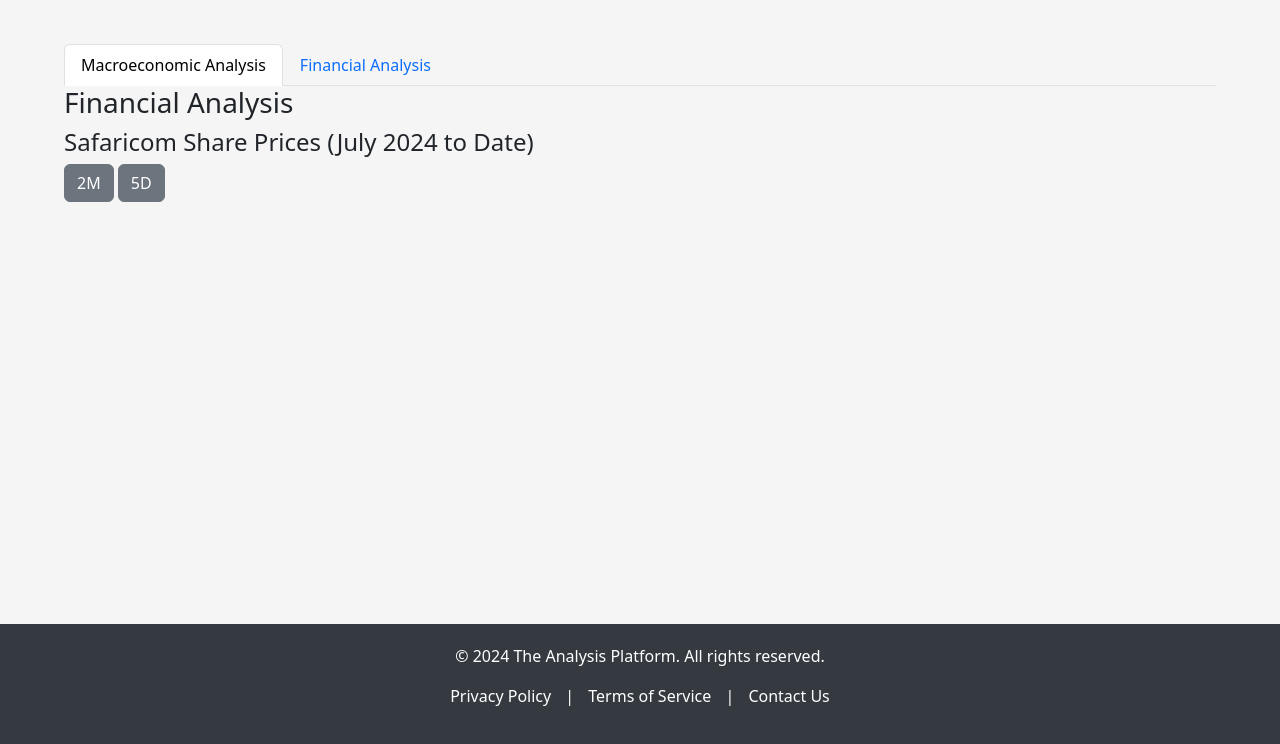
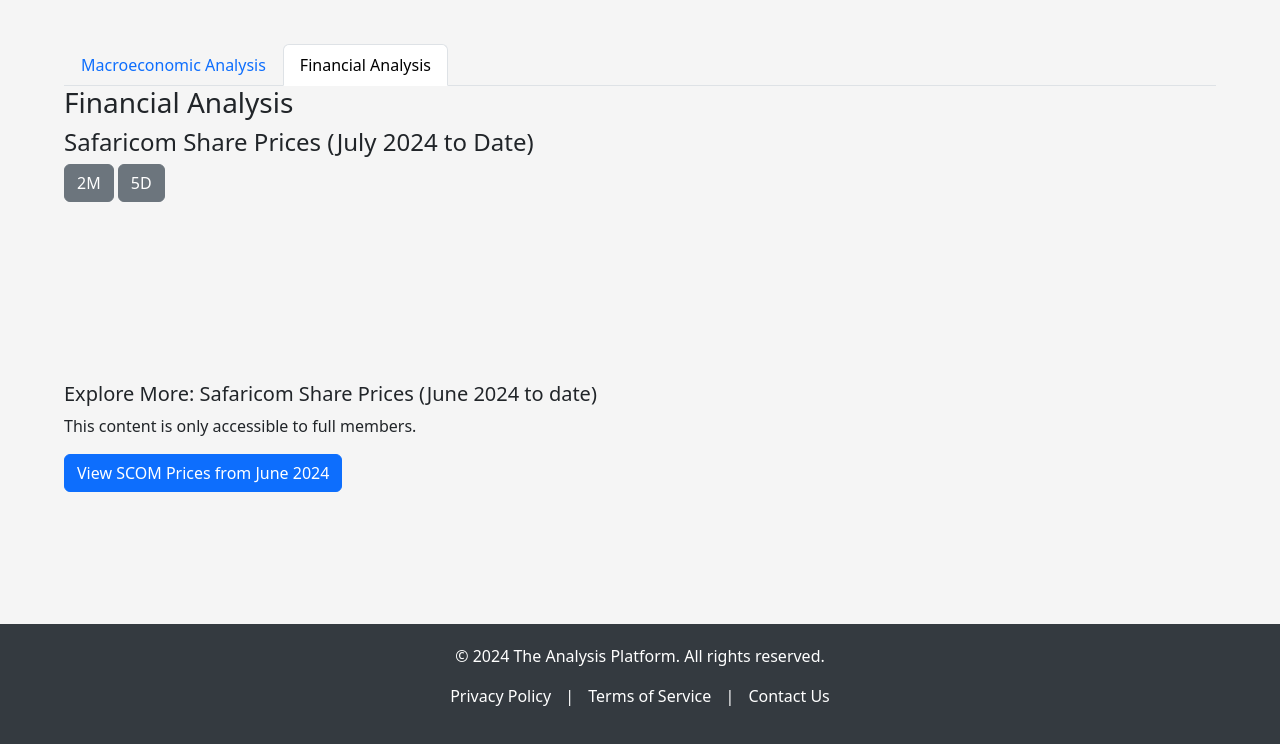
Before and after one commit to am-derrick/F_n_M-Platform, a Django app: template templates/financials/page1.html in a window 1280 px wide. Shown: the part 56-800 px from the top of the page. Run offline with Django 5.2, Linux system fonts and the light colour scheme; the template is opened without the code that fills it, so the values that code supplies are empty; the visitor is signed in with stand-in values (Sample User, id 1); a map, chart or similar area stays blank; parts of the project's set-up code (start-up, migrations or seed data) failed here and were passed over; some libraries are stand-ins or nearby versions; some web fonts are replaced.

Commit message:
fix: minor styling fixes

```diff
--- a/templates/accounts/home.html
+++ b/templates/accounts/home.html
@@ -124,7 +124,7 @@
     }
 
     function updateChart(data) {
-        let chart = Chart.getChart("chartGDP");
+        let chart = Chart.getChart("gdpChart");
         chart.data.datasets[0].data = data;
         chart.update();
     }
--- a/templates/financials/page1.html
+++ b/templates/financials/page1.html
@@ -6,10 +6,10 @@
 <div class="container mt-4">
     <ul class="nav nav-tabs" id="analysisTabs" role="tablist">
         <li class="nav-item">
-            <a class="nav-link active" id="macro-tab" data-toggle="tab" href="{% url 'home' %}" role="tab" aria-controls="macro" aria-selected="false">Macroeconomic Analysis</a>
+            <a class="nav-link" id="macro-tab" data-toggle="tab" href="{% url 'home' %}" role="tab" aria-controls="macro" aria-selected="false">Macroeconomic Analysis</a>
         </li>
         <li class="nav-item">
-            <a class="nav-link" id="financial-tab" data-toggle="tab" href="{% url 'financials:page1' %}" role="tab" aria-controls="financial" aria-selected="true">Financial Analysis</a>
+            <a class="nav-link active" id="financial-tab" data-toggle="tab" href="{% url 'financials:page1' %}" role="tab" aria-controls="financial" aria-selected="true">Financial Analysis</a>
         </li>
     </ul>
     <div class="tab-content" id="analysisTabsContent">
@@ -23,6 +23,13 @@
                         <button class="btn btn-secondary" onclick="filterChart('5D')">5D</button>
                     </div>
                     <canvas id="safaricomChart"></canvas>
+                </div>
+                <div class="row mt-4">
+                    <div class="col-md-6">
+                        <h5>Explore More: Safaricom Share Prices (June 2024 to date)</h5>
+                        <p>This content is only accessible to full members.</p>
+                        <a href="{% url 'financials:page2' %}" class="btn btn-primary">View SCOM Prices from June 2024</a>
+                    </div>
                 </div>
             </div>
         </div>
```
Also changed, not shown: templates/financials/page2.html (+11 -2 lines), templates/macroeconomics/inflation_trend.html (+19 -6 lines).
